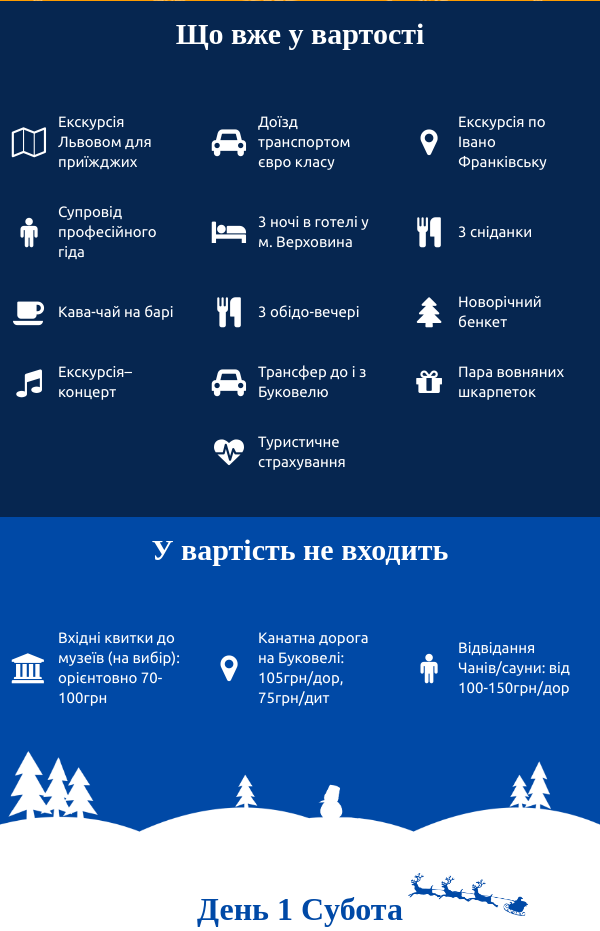
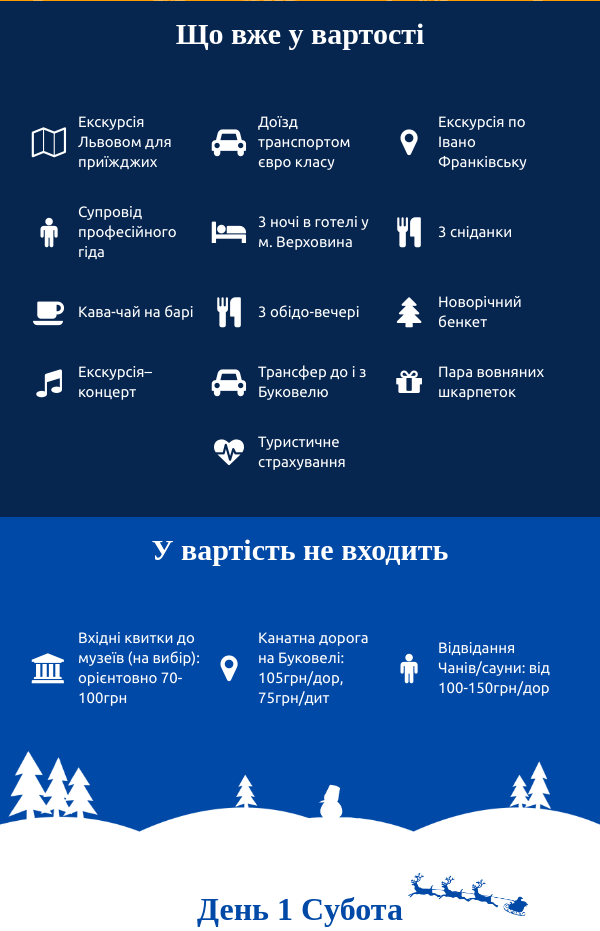
Before and after one commit to alexandrtovmach/vorohta, a PHP site: page / in a window 600 px wide. Shown: the part 2138-3069 px from the top of the page. Run offline with PHP 8.4, Linux system fonts and the light colour scheme; some web fonts are replaced.

Commit message:
fixed icins

```diff
--- a/style/mainstyle.css
+++ b/style/mainstyle.css
@@ -580,7 +580,7 @@ header {
 	position: relative;
 	display: flex;
 	flex-direction: row;
-	justify-content: space-around;
+	justify-content: center;
 	align-items: center;
 	flex-wrap: wrap;
 	width: 100%;
--- a/style/min-480---max-767.css
+++ b/style/min-480---max-767.css
@@ -232,6 +232,10 @@ and (max-device-width : 767px) {
         font-size: 30px;
     }
 
+    .what-points ul {
+        padding-bottom: 50px;
+    }
+
     .what-points ul li p {
         text-align: left;
     	font-size: 15px;
```
